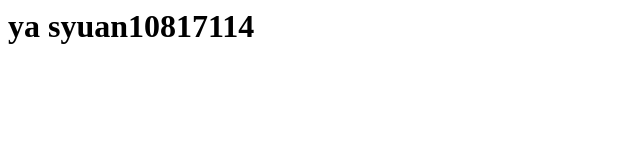
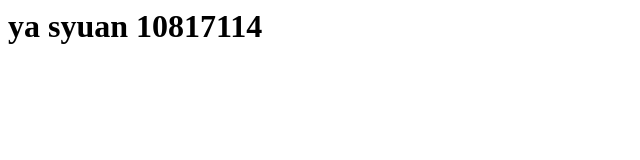
Before and after one commit to m10817114-utaipei/m10817114-utaipei, a plain HTML site: page index.html in a window 1280 px wide. Shown: the full height of the page, 0-640 px from the left. Drawn offline with Linux system fonts and the light colour scheme.

Commit message:
Update index.html

```diff
--- a/index.html
+++ b/index.html
@@ -1,6 +1,6 @@
 <html>
 <head><meta charset="utf-8"/></head>
 <body>
-<h1>ya syuan10817114 </h1>
+<h1>ya syuan 10817114 </h1>
 </body>
 </html>
```
